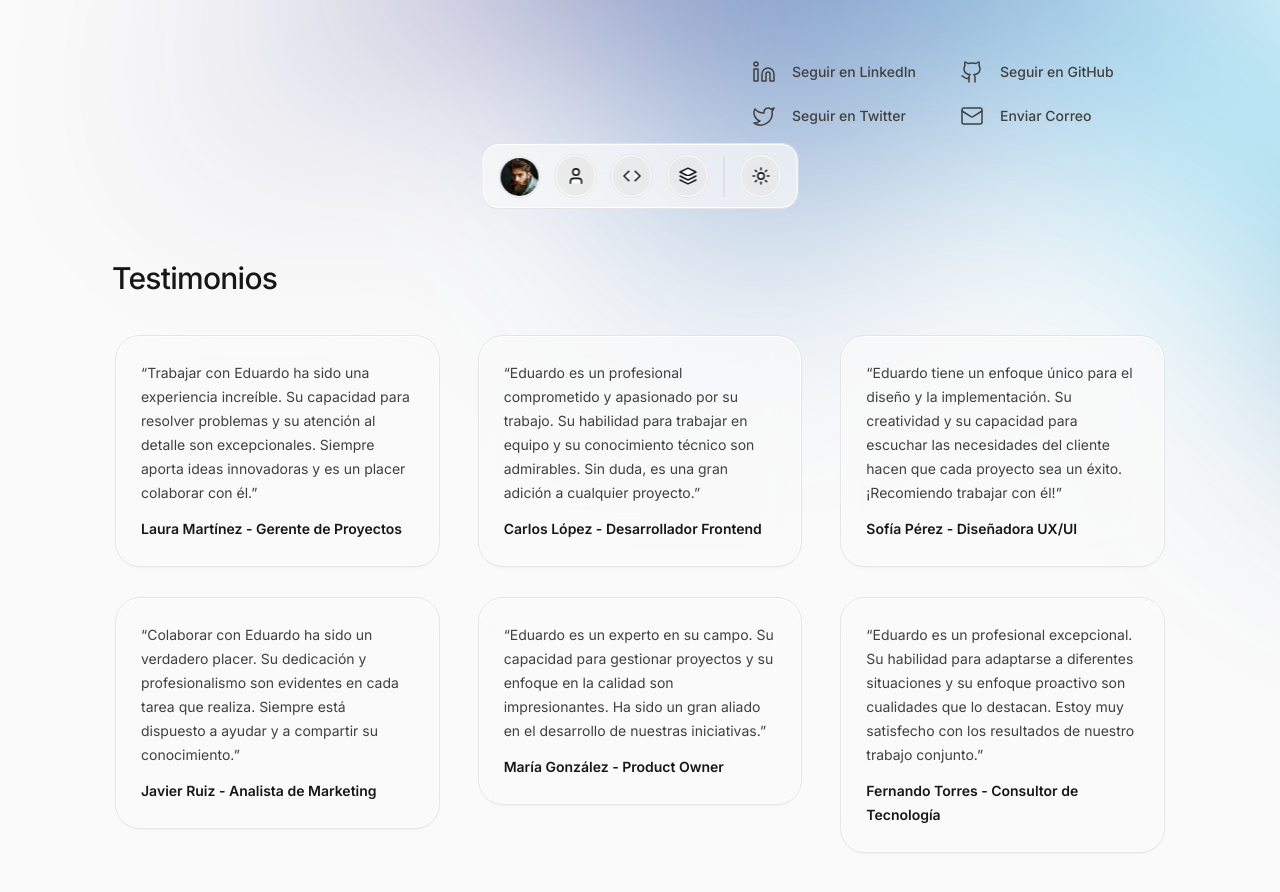
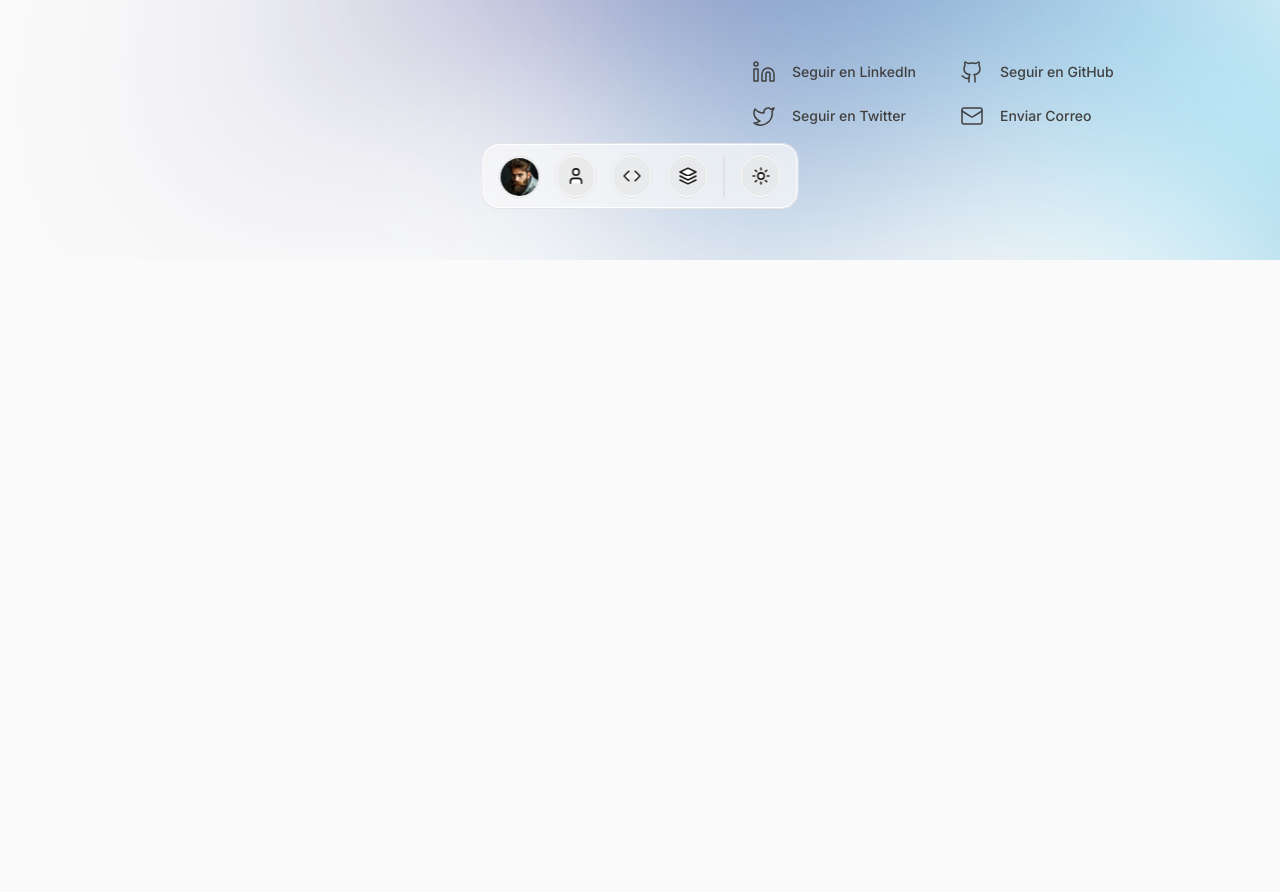
Before and after one commit to gerardocrr/gerardocruz.dev, a Next.js app: page /about in a window 1280 px wide. Shown: the part 560-1452 px from the top of the page. After the commit the page ends 820 px from the top, so only its background shows below. Built offline with nearby package versions, Linux system fonts and the light colour scheme.

Commit message:
Refactor About page: remove Reviews section and clean up imports

```diff
--- a/app/about/page.jsx
+++ b/app/about/page.jsx
@@ -1,13 +1,9 @@
-import Balancer from 'react-wrap-balancer';
-
-
+import Balancer from 'react-wrap-balancer'
 
 import config from '@/config/config'
-import { Phototab } from '@/components/sections/PhotoTab';
-import { Reviews } from '@/components/sections/Reviews';
-import { Container } from '@/components/ui/Container';
-import { SocialText } from '@/components/ui/SocialLinks';
-
+import { Phototab } from '@/components/sections/PhotoTab'
+import { Container } from '@/components/ui/Container'
+import { SocialText } from '@/components/ui/SocialLinks'
 
 export const metadata = {
   title: 'About',
@@ -29,19 +25,14 @@ export default function About() {
           </div>
           <div className="lg:order-first lg:row-span-2">
             <h1 className="title-primary">
-              <Balancer>
-                {config.abouttitle}
-              </Balancer>
+              <Balancer>{config.abouttitle}</Balancer>
             </h1>
             <div className="mt-6 space-y-7 text-base body-secondary">
-              <p>
-                {config.aboutbody}
-              </p>
+              <p>{config.aboutbody}</p>
             </div>
           </div>
           <SocialText />
         </div>
-        <Reviews />
       </Container>
     </>
   )
--- a/components/sections/Reviews.jsx
+++ /dev/null
@@ -1,115 +0,0 @@
-'use client'
-
-import { useRef } from 'react'
-import { reviews } from '@/data/reviews'
-import { motion } from 'framer-motion'
-
-import { FADE_IN_ANIMATION_CARD } from '@/lib/constants'
-import { cn } from '@/lib/utils'
-
-function Review({ title, body, author, className, ...props }) {
-  return (
-    <motion.figure
-      className={cn('rounded-3xl  shadow p-6 box-gen m-1', className)}
-      {...props}
-      {...FADE_IN_ANIMATION_CARD}
-    >
-      <blockquote className="body-secondary">
-        <p className="text-sm leading-6 before:content-['“'] after:content-['”']">
-          {body}
-        </p>
-      </blockquote>
-      <figcaption className="mt-3 text-sm font-semibold body-primary ">
-        {author} - {title}
-      </figcaption>
-    </motion.figure>
-  )
-}
-
-function splitArray(array, numParts) {
-  let result = []
-  for (let i = 0; i < array.length; i++) {
-    let index = i % numParts
-    if (!result[index]) {
-      result[index] = []
-    }
-    result[index].push(array[i])
-  }
-  return result
-}
-
-function ReviewColumn({
-  className,
-  reviews,
-  reviewClassName = () => {},
-  msPerPixel = 0,
-}) {
-  return (
-    <div className={cn('space-y-8 py-4', className)}>
-      {reviews.map((review, reviewIndex) => (
-        <Review
-          key={reviewIndex}
-          aria-hidden={reviewIndex >= reviews.length}
-          className={reviewClassName(reviewIndex % reviews.length)}
-          {...review}
-        />
-      ))}
-    </div>
-  )
-}
-
-function ReviewGrid() {
-  let containerRef = useRef()
-  let columns = splitArray(reviews, 3)
-  columns = [columns[0], columns[1], splitArray(columns[2], 2)]
-
-  return (
-    <div
-      ref={containerRef}
-      className="relative grid items-start grid-cols-1 gap-8 overflow-hidden sm:mt-5 md:grid-cols-2 lg:grid-cols-3"
-    >
-      <ReviewColumn
-        reviews={[...columns[0], ...columns[2].flat(), ...columns[1]]}
-        reviewClassName={(reviewIndex) =>
-          cn(
-            reviewIndex >= columns[0].length + columns[2][0].length &&
-              'md:hidden',
-            reviewIndex >= columns[0].length && 'lg:hidden'
-          )
-        }
-        msPerPixel={10}
-      />
-      <ReviewColumn
-        reviews={[...columns[1], ...columns[2][1]]}
-        className="hidden md:block"
-        reviewClassName={(reviewIndex) =>
-          reviewIndex >= columns[1].length && 'lg:hidden'
-        }
-        msPerPixel={15}
-      />
-      <ReviewColumn
-        reviews={columns[2].flat()}
-        className="hidden lg:block"
-        msPerPixel={10}
-      />
-    </div>
-  )
-}
-
-export function Reviews() {
-  return (
-    <section
-      id="reviews"
-      aria-labelledby="reviews-title"
-      className="pt-20 pb-16 sm:pt-32 sm:pb-24"
-    >
-      <h2
-        id="reviews-title"
-        className="text-3xl font-medium tracking-tight body-primary"
-      >
-        Testimonios
-      </h2>
-      <ReviewGrid />
-    </section>
-  )
-}
--- a/data/reviews.js
+++ /dev/null
@@ -1,38 +0,0 @@
-export const reviews = [
-  {
-    id: 1,
-    author: 'Laura Martínez',
-    title: 'Gerente de Proyectos',
-    body: 'Trabajar con Eduardo ha sido una experiencia increíble. Su capacidad para resolver problemas y su atención al detalle son excepcionales. Siempre aporta ideas innovadoras y es un placer colaborar con él.',
-  },
-  {
-    id: 2,
-    author: 'Carlos López',
-    title: 'Desarrollador Frontend',
-    body: 'Eduardo es un profesional comprometido y apasionado por su trabajo. Su habilidad para trabajar en equipo y su conocimiento técnico son admirables. Sin duda, es una gran adición a cualquier proyecto.',
-  },
-  {
-    id: 3,
-    author: 'Sofía Pérez',
-    title: 'Diseñadora UX/UI',
-    body: 'Eduardo tiene un enfoque único para el diseño y la implementación. Su creatividad y su capacidad para escuchar las necesidades del cliente hacen que cada proyecto sea un éxito. ¡Recomiendo trabajar con él!',
-  },
-  {
-    id: 4,
-    author: 'Javier Ruiz',
-    title: 'Analista de Marketing',
-    body: 'Colaborar con Eduardo ha sido un verdadero placer. Su dedicación y profesionalismo son evidentes en cada tarea que realiza. Siempre está dispuesto a ayudar y a compartir su conocimiento.',
-  },
-  {
-    id: 5,
-    author: 'María González',
-    title: 'Product Owner',
-    body: 'Eduardo es un experto en su campo. Su capacidad para gestionar proyectos y su enfoque en la calidad son impresionantes. Ha sido un gran aliado en el desarrollo de nuestras iniciativas.',
-  },
-  {
-    id: 6,
-    author: 'Fernando Torres',
-    title: 'Consultor de Tecnología',
-    body: 'Eduardo es un profesional excepcional. Su habilidad para adaptarse a diferentes situaciones y su enfoque proactivo son cualidades que lo destacan. Estoy muy satisfecho con los resultados de nuestro trabajo conjunto.',
-  },
-]
```
